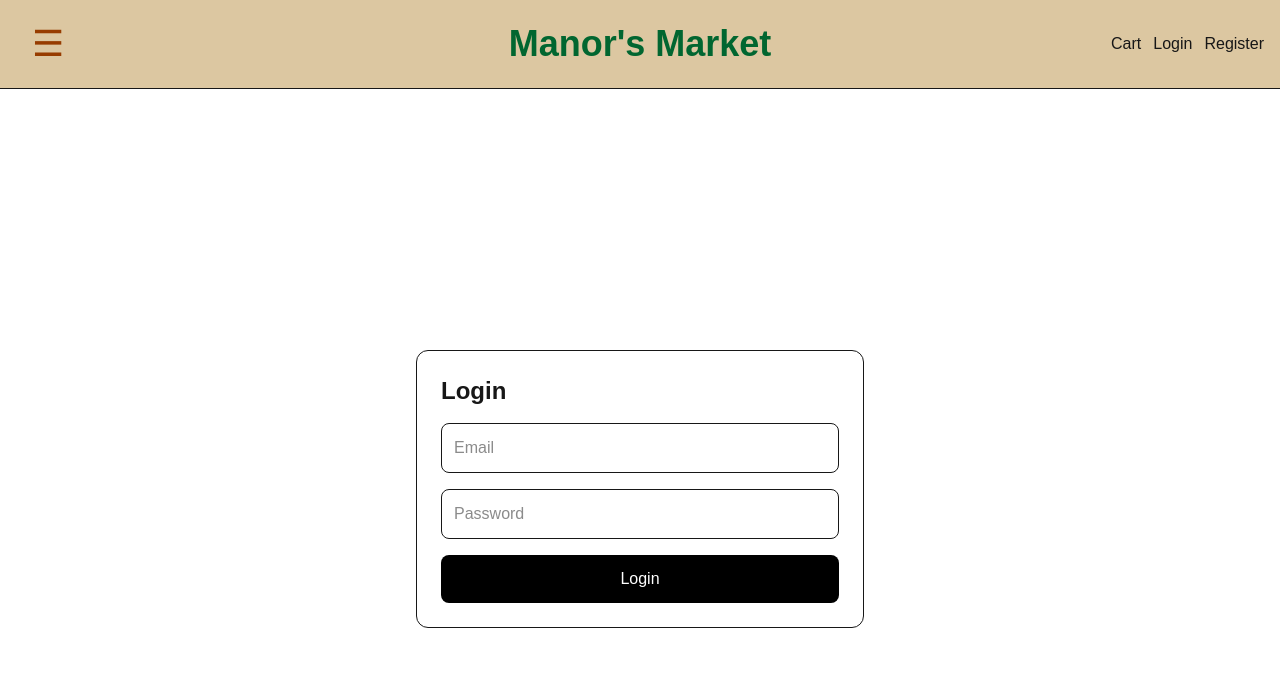
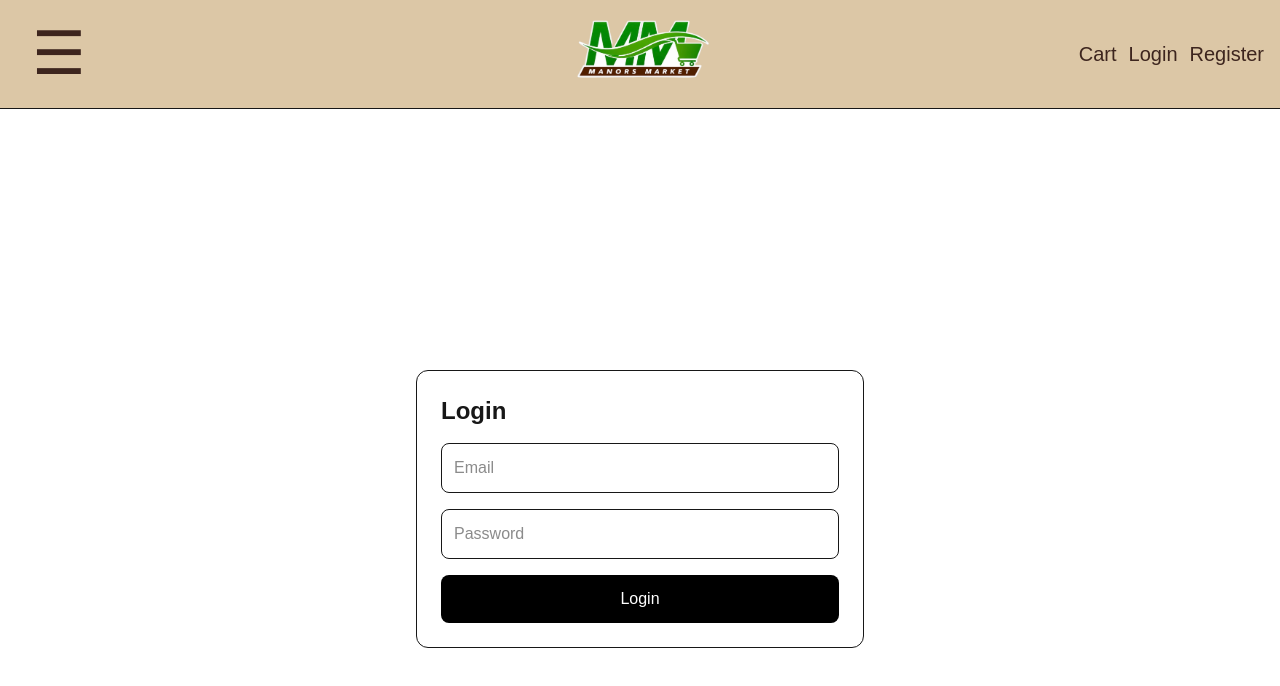
Before and after one commit to jasons1142/manors-market, a Next.js app: page /login in a window 1280 px wide. Shown: the top 686 px of the page. Built offline with nearby package versions, Linux system fonts and the light colour scheme; no server answers.

Commit message:
UI changes to homepage

```diff
--- a/src/app/page.tsx
+++ b/src/app/page.tsx
@@ -11,29 +11,25 @@ export default async function HomePage() {
   });
 
   return (
-    <main>
-      <section className="px-6 py-16 text-center bg-[#f5e6c8]">
-        <h1 className="text-4xl font-bold text-green-800">
+    <main className="bg-[#3d251e]">
+      <section className="px-6 py-16 text-center bg-[#3d251e]">
+        <h1 className="text-4xl font-bold text-white">
           Welcome to Manor&apos;s Market
         </h1>
 
-        <p className="text-[#964B00] mt-4 max-w-2xl mx-auto">
-          Your One Stop Shop For Carribean Products
-        </p>
-
         <Link
           href="/products"
-          className="inline-block mt-6 bg-white text-black px-6 py-3 rounded-lg"
+          className="inline-block mt-20 bg-green-800 text-[#3d251e] px-6 py-3 rounded-lg"
         >
           Shop Products
         </Link>
       </section>
 
-      <section className="p-6 space-y-6 bg-[#f5e6c8]">
+      <section className="p-6 space-y-6 bg-[#3d251e]">
         <div className="flex items-center justify-between">
-          <h2 className="text-2xl font-bold text-amber-800">Featured Products</h2>
+          <h2 className="text-2xl font-bold text-[#DCC7A6]">Featured Products</h2>
 
-          <Link href="/products" className="underline text-amber-800">
+          <Link href="/products" className="underline text-[#DCC7A6]">
             View all
           </Link>
         </div>
--- a/src/app/products/page.tsx
+++ b/src/app/products/page.tsx
@@ -9,10 +9,9 @@ export default async function ProductsPage() {
   });
 
   return (
-    <main className="p-6 space-y-6 bg-[#f5e6c8]">
+    <main className="p-6 space-y-6 bg-[#3d251e]">
       <div>
-        <h1 className="text-3xl font-bold text-green-800">Shop Manor&apos;s Market</h1>
-        <p className="text-gray-600 mt-2">
+        <p className="text-white mt-2 text-xl">
           Browse our available products.
         </p>
       </div>
--- a/src/components/navbar.tsx
+++ b/src/components/navbar.tsx
@@ -9,18 +9,18 @@ export default function Navbar() {
   const [open, setOpen] = useState(false);
 
   return (
-    <nav className="relative flex items-center justify-between p-4 border-b bg-[#DCC7A1]">
+    <nav className="relative flex items-center justify-between p-4 border-b bg-[#DCC7A6]">
       {/* Left Side - Menu */}
       <div className="relative">
         <button
           onClick={() => setOpen((prev) => !prev)}
-          className="px-4 py-2 rounded-lg text-amber-800 text-4xl"
+          className="px-4 py-2 rounded-lg text-[#3d251e] text-6xl"
         >
           ☰
         </button>
 
         {open && (
-          <div className="absolute left-0 mt-2 w-48 bg-amber-600 border rounded-lg shadow-lg p-3 flex flex-col gap-3 z-50 text-green-800 text-2xl">
+          <div className="absolute left-0 mt-2 w-48 bg-[#DCC7A6] border rounded-lg shadow-lg p-3 flex flex-col gap-3 z-50 text-[#3d251e] text-2xl">
             <Link href="/products" onClick={() => setOpen(false)}>
               Products
             </Link>
@@ -74,7 +74,12 @@ export default function Navbar() {
         href="/"
         className="absolute left-1/2 -translate-x-1/2 font-bold text-4xl text-green-800"
       >
-        Manor&apos;s Market
+        <img
+          src="/logo.png"
+          alt="Manor's Market"
+          width={150}
+          height={150}
+        />
       </Link>
 
       {/* Right Side - User Info */}
@@ -97,7 +102,7 @@ export default function Navbar() {
             </button>
           </>
         ) : (
-          <div className="flex gap-3">
+          <div className="flex gap-3 text-[#3d251e] text-xl">
             <Link href="/cart" onClick={() => setOpen(false)}>
                   Cart
             </Link>
--- a/src/components/products/product-card.tsx
+++ b/src/components/products/product-card.tsx
@@ -5,7 +5,7 @@ export default function ProductCard({ product }: { product: Product }) {
   return (
     <Link
       href={`/products/${product.id}`}
-      className="border bg-green-800 rounded-xl p-4 hover:shadow-md transition block"
+      className="border bg-[#e5d3b3] rounded-xl p-4 hover:shadow-md transition block"
     >
       <div className="aspect-square bg-black-100 rounded-lg mb-4 flex items-center justify-center">
         {product.imageUrl ? (
@@ -19,14 +19,14 @@ export default function ProductCard({ product }: { product: Product }) {
         )}
       </div>
 
-      <h2 className="font-semibold text-lg text-amber-800">{product.name}</h2>
+      <h2 className="font-semibold text-lg text-[#3d251e]">{product.name}</h2>
 
-      <p className="text-sm text-amber-800 line-clamp-2">
+      <p className="text-sm text-[#3d251e] line-clamp-2">
         {product.description}
       </p>
 
       <div className="mt-3 flex justify-between items-center">
-        <p className="font-bold text-amber-800">${product.price.toFixed(2)}</p>
+        <p className="font-bold text-[#3d251e]">${product.price.toFixed(2)}</p>
 
         {product.stock > 0 ? (
           <p className="text-sm text-green-600">In stock</p>
```
Also changed, not shown: public/logo.png (added).
